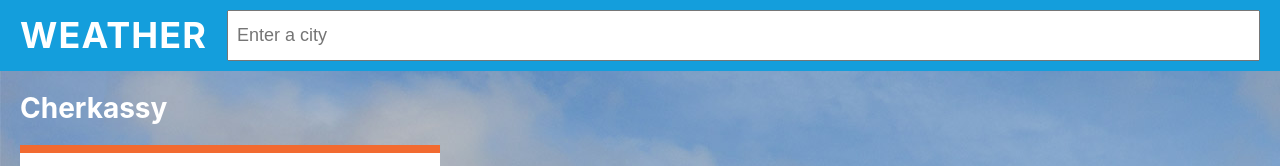
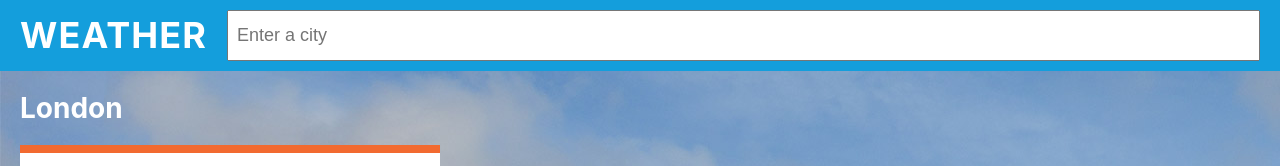
Before and after one commit to sashadyg/ex-1-weather, a React (Create React App) app: page / in a window 1280 px wide. Shown: the top 166 px of the page. Built offline with nearby package versions, Linux system fonts and the light colour scheme.

Commit message:
Update DayChooseSection.js

```diff
--- a/src/components/DayChooseSection/DayChooseSection.js
+++ b/src/components/DayChooseSection/DayChooseSection.js
@@ -2,11 +2,11 @@ import sprite from '../utils/svg/sprite.svg';
 import { ActiveCard } from './ActiveCard/ActiveCard';
 import { CasualCard } from './CasualCard/CasualCard';
 
-export const DayChooseSection = data => {
+export const DayChooseSection = props => {
   return (
     <section className="dayChoose--section">
       <div className="container">
-        <h1 className="dayChoose--cityName">Cherkassy</h1>
+        <h1 className="dayChoose--cityName">{props.cityName}</h1>
 
         <ul className="dayChoose--list">
           <ActiveCard />
```
